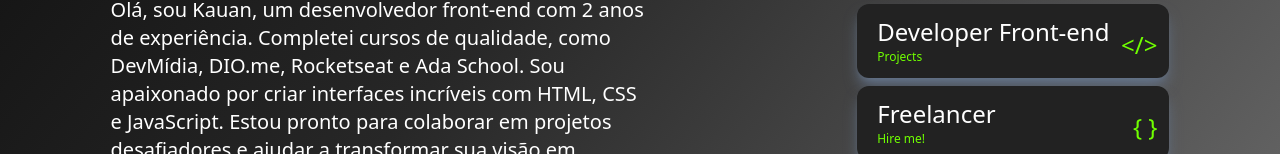
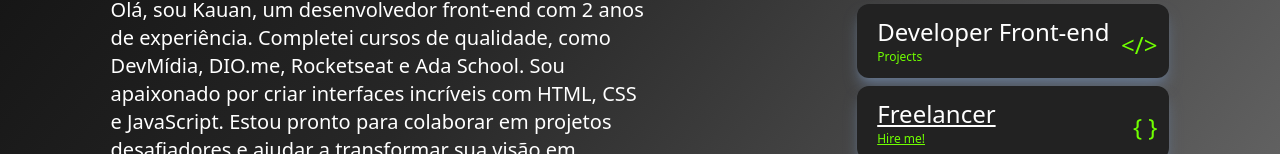
Before and after one commit to silvakwan1/Portifolio_react, a React (Vite) app: page / in a window 1280 px wide. Shown: the part 798-952 px from the top of the page. Built offline with nearby package versions, Linux system fonts and the light colour scheme.

Commit message:
coloquei um sublinhado no text

```diff
--- a/src/AboutMe.jsx
+++ b/src/AboutMe.jsx
@@ -29,12 +29,16 @@ function AboultMe() {
             <span className="block text-linearGren text-[12px]">Projects</span>
           </div>
           <div className="bg-[#222]  shadow-lg shadow-slate-500 rounded-xl px-5 py-3 relative">
-            <p className="whitespace-nowrap mr-10 text-2xl">Freelancer</p>
+            <p className="whitespace-nowrap mr-10 text-2xl underline">
+              Freelancer
+            </p>
             <span className="absolute right-3 top-1/3 text-2xl text-linearGren">
               {"{ "}
               {"}"}
             </span>
-            <span className="block text-linearGren text-[12px]">Hire me!</span>
+            <span className="block text-linearGren text-[12px] underline">
+              Hire me!
+            </span>
           </div>
         </div>
       </section>
```
